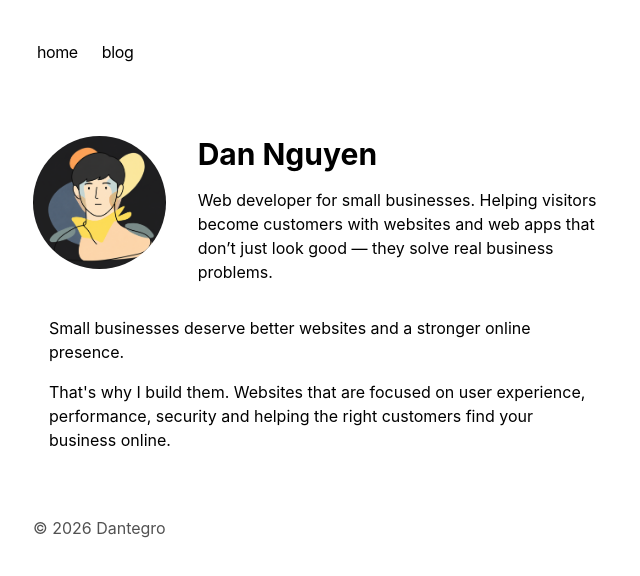
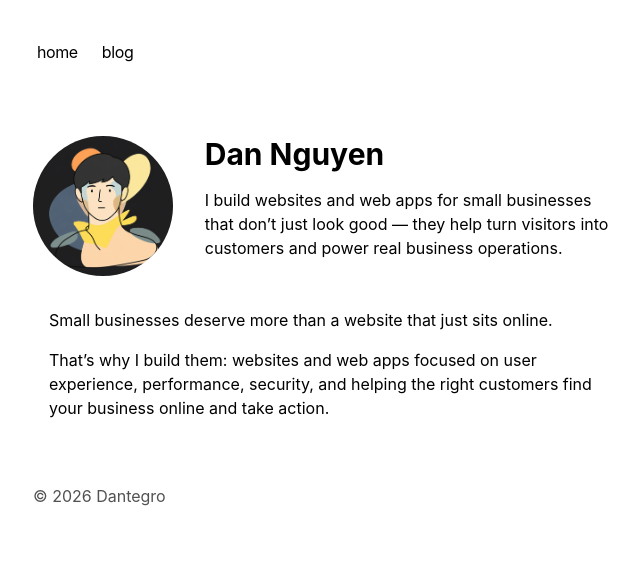
Before and after one commit to Dantegro/portfolio, a Next.js app: page / in a window 1280 px wide. Shown: the top 576 px of the page, without its empty margins (319-959 px from the left). Built offline with nearby package versions, Linux system fonts and the light colour scheme.

Commit message:
Refine messaging in Hero and ServiceIntro components to better convey value for small businesses

```diff
--- a/app/components/hero.tsx
+++ b/app/components/hero.tsx
@@ -11,7 +11,7 @@ export default function Hero() {
                     <h1 className="text-3xl font-bold">Dan Nguyen</h1>
 
                     <div className="mt-4 space-y-4">
-                        <p>Web developer for small businesses. Helping visitors become customers with websites and web apps that don’t just look good — they solve real business problems.
+                        <p>I build websites and web apps for small businesses that don’t just look good — they help turn visitors into customers and power real business operations.
                         </p>
                     </div>
                 </div>
--- a/app/components/service-intro.tsx
+++ b/app/components/service-intro.tsx
@@ -3,10 +3,10 @@ export default function ServiceIntro() {
         <section className="max-w-2xl mx-auto px-4 py-8">
             <div className="space-y-4">
                 <p>
-                    Small businesses deserve better websites and a stronger online presence.
+                Small businesses deserve more than a website that just sits online.
                 </p>
                 <p>
-                    That's why I build them. Websites that are focused on user experience, performance, security and helping the right customers find your business online.
+                That’s why I build them: websites and web apps focused on user experience, performance, security, and helping the right customers find your business online and take action.
                 </p>
             </div>
         </section>
```
